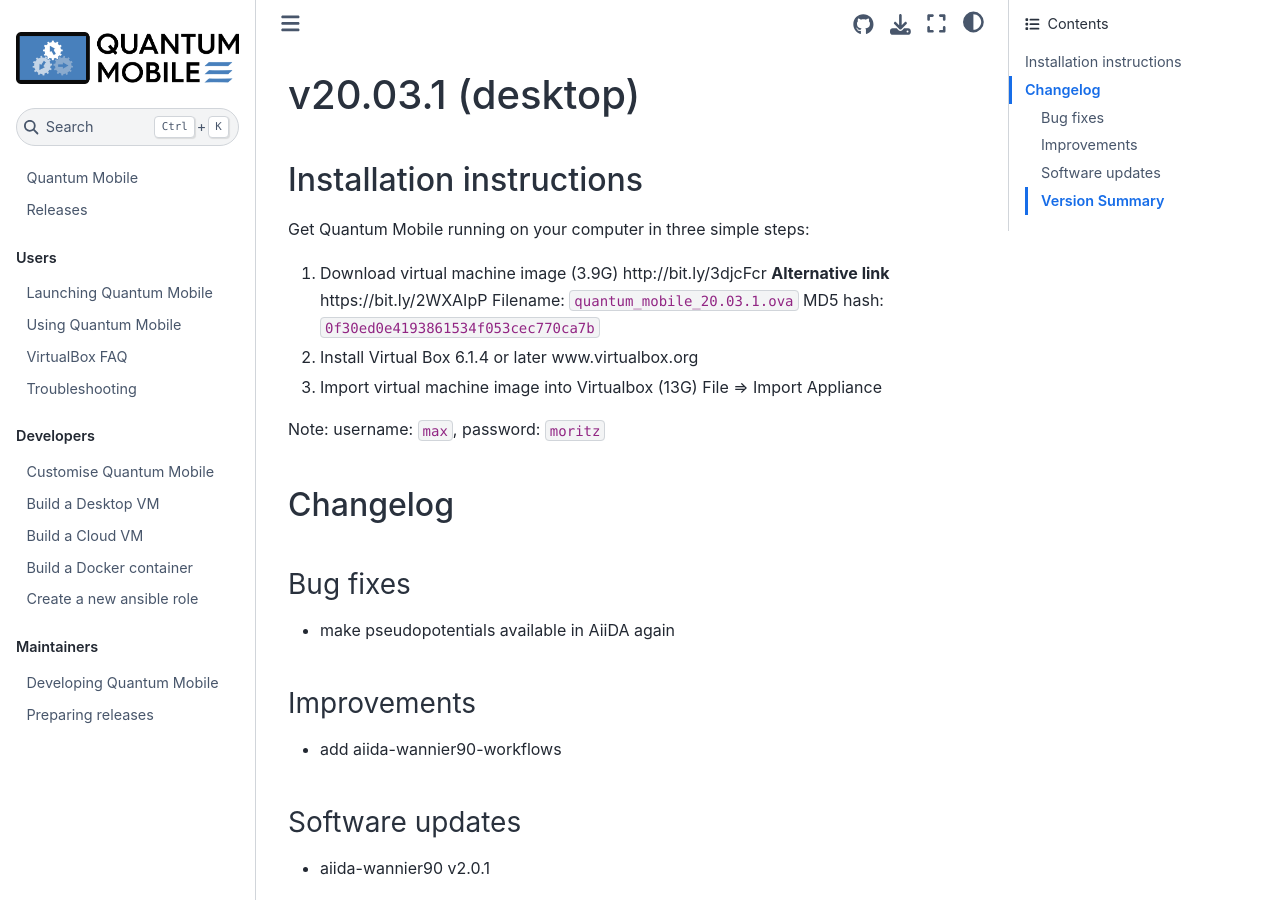
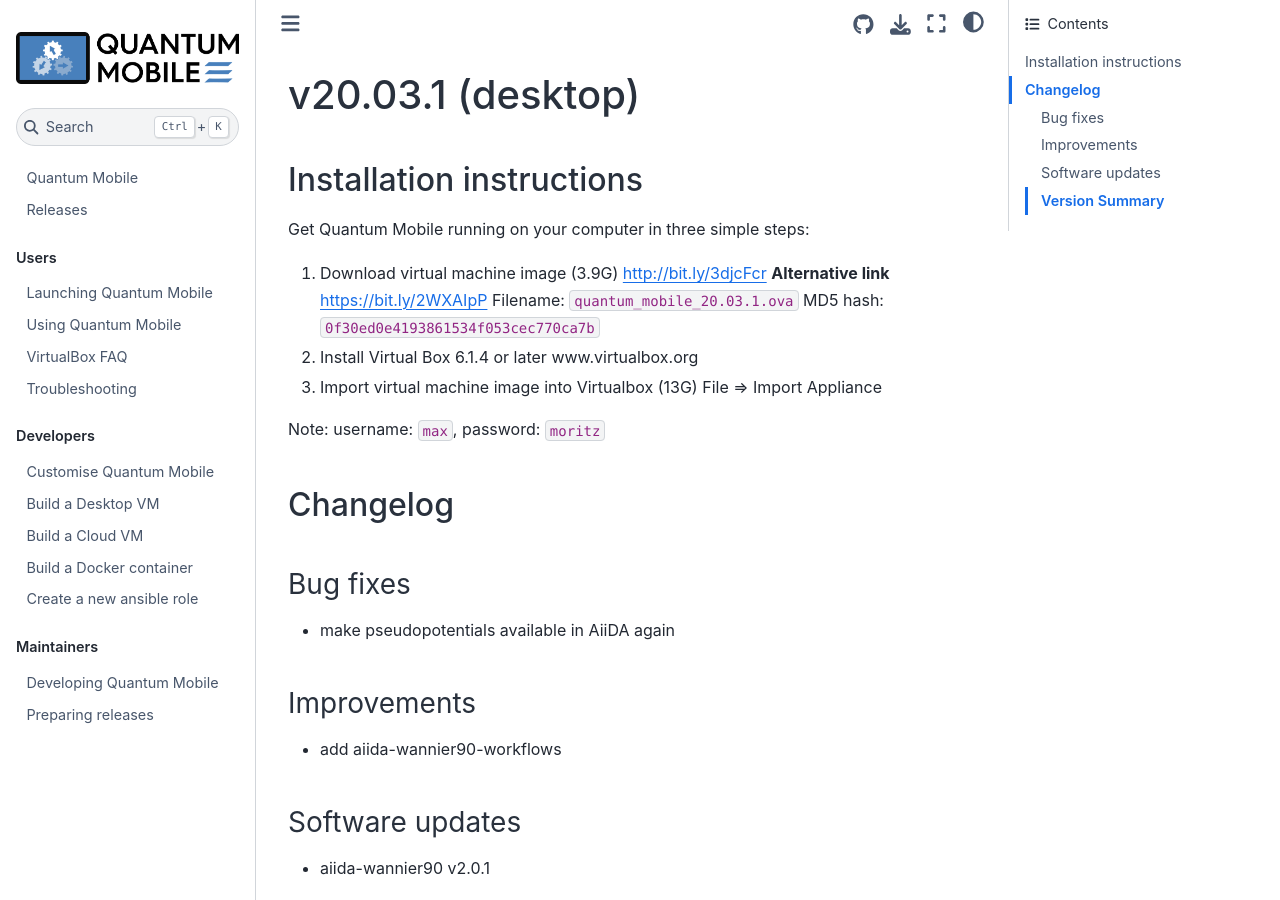
Before and after one commit to marvel-nccr/quantum-mobile, a Sphinx documentation site: the page built from docs/releases/desktop/20.03.1.md, in a window 1280 px wide and 900 px high. Built offline with Sphinx 7.4.7 and the Sphinx Book theme 1.1.4, drawn with Linux system fonts in a browser that asks for light colours; part of the change alters nothing that is shown.

```diff
--- a/docs/releases/desktop/20.03.1.md
+++ b/docs/releases/desktop/20.03.1.md
@@ -13,8 +13,8 @@ tags: desktop,aiida-core-1.1
 Get Quantum Mobile running on your computer in three simple steps:
 
  1. Download virtual machine image (3.9G)
-    http://bit.ly/3djcFcr
-   **Alternative link** https://bit.ly/2WXAIpP
+    <http://bit.ly/3djcFcr>
+   **Alternative link** <https://bit.ly/2WXAIpP>
     Filename: `quantum_mobile_20.03.1.ova`
     MD5 hash: `0f30ed0e4193861534f053cec770ca7b`
  2. Install Virtual Box 6.1.4 or later
```
